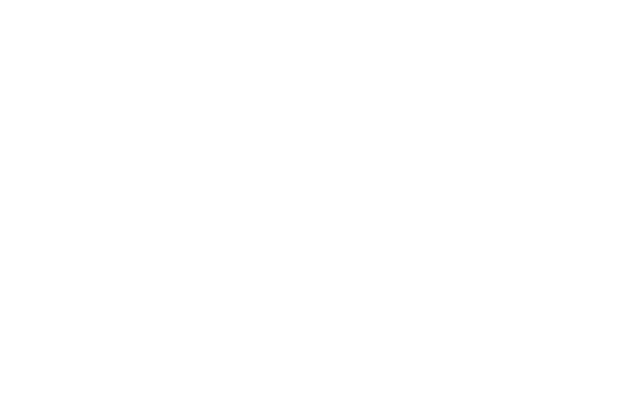
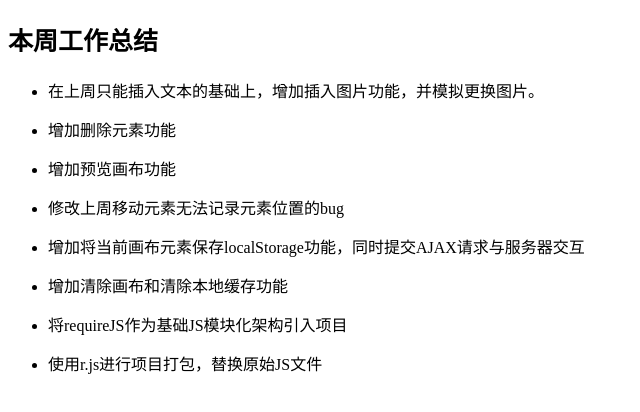
Before and after one commit to qulongjun/SimpleHTMLDesigner, a plain HTML site: page SimpleProject/receive.html in a window 1280 px wide. Shown: the whole page, without its empty margins (0-640 px from the left). Drawn offline with Linux system fonts and the light colour scheme.

Commit message:
工作总结
该项目结束

```diff
--- a/SimpleProject/receive.html
+++ b/SimpleProject/receive.html
@@ -1,9 +1,32 @@
 <!DOCTYPE html>
 <html>
+
 	<head>
 		<meta charset="utf-8">
 		<title></title>
+		<style type="text/css">
+			h2{
+				font-size: 25px;
+			}
+				li{
+					margin: 15px 0;
+					font-size: 16px;
+				}
+		</style>
 	</head>
+
 	<body>
+		<h2>本周工作总结</h2>
+		<ul>
+			<li>在上周只能插入文本的基础上，增加插入图片功能，并模拟更换图片。</li>
+			<li>增加删除元素功能</li>
+			<li>增加预览画布功能</li>
+			<li>修改上周移动元素无法记录元素位置的bug</li>
+			<li>增加将当前画布元素保存localStorage功能，同时提交AJAX请求与服务器交互</li>
+			<li>增加清除画布和清除本地缓存功能</li>
+			<li>将requireJS作为基础JS模块化架构引入项目</li>
+			<li>使用r.js进行项目打包，替换原始JS文件</li>
+		</ul>
 	</body>
+
 </html>
```
